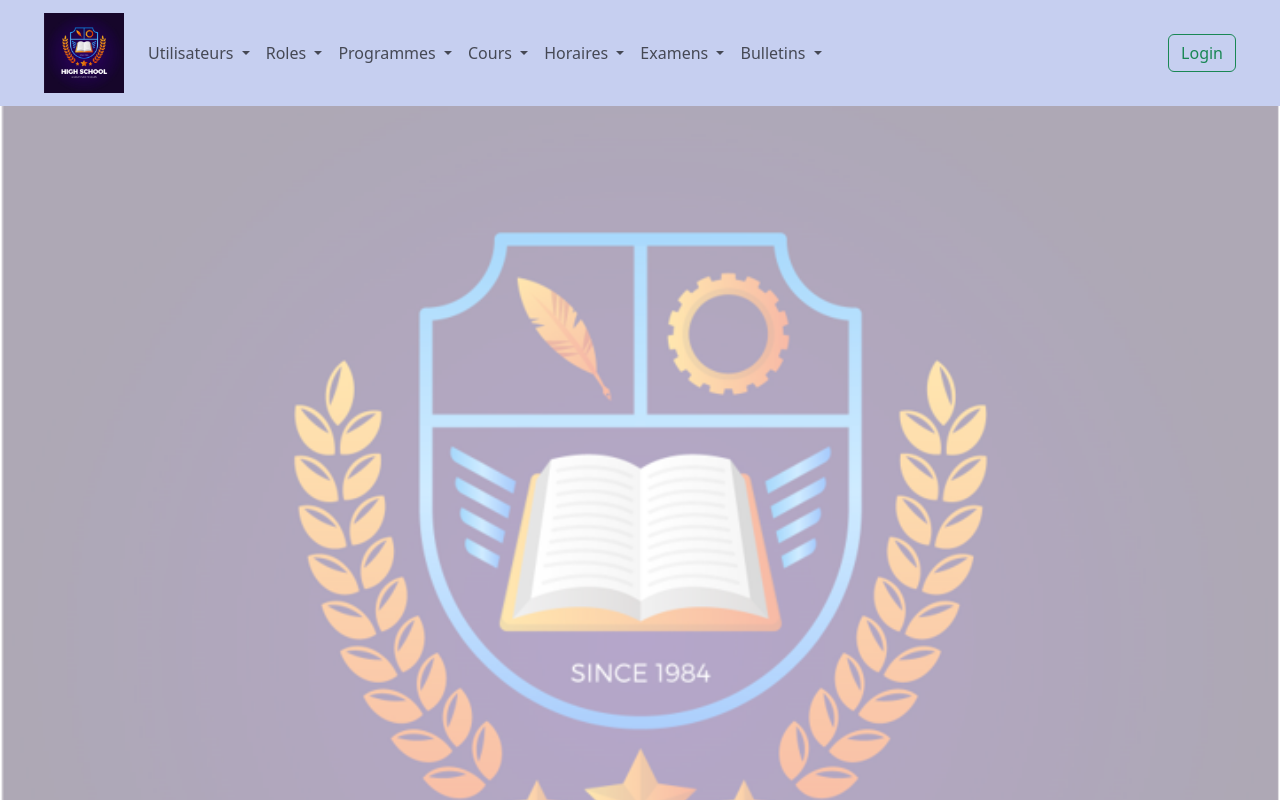
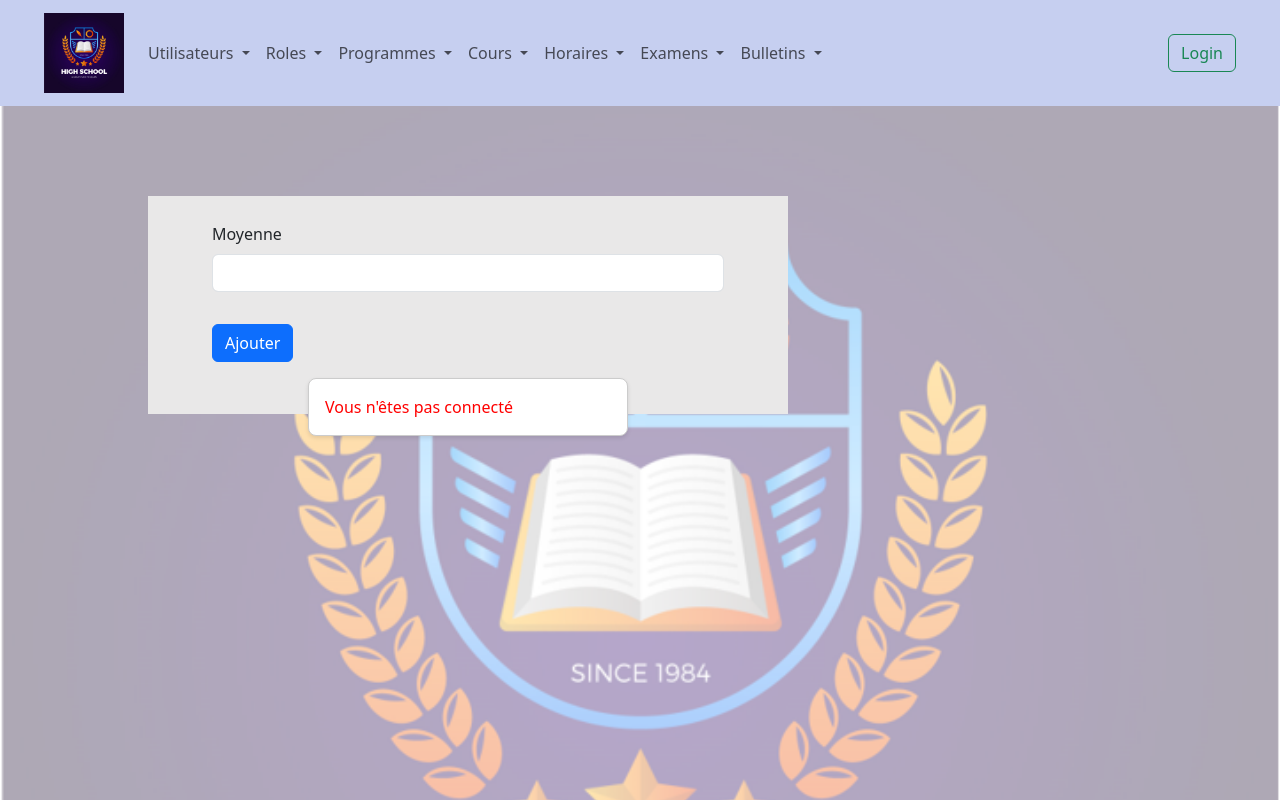
Before and after one commit to carolinaarantes/Projet_Code_FrontEnd, a Vue app: page /bulletins/ajout in a window 1280 px wide. Before the commit this address had no page. Built offline with nearby package versions, Linux system fonts and the light colour scheme.

Commit message:
Correction ajouterBulletin

```diff
--- a/src/components/bulletins/AjouterBulletin.vue
+++ b/src/components/bulletins/AjouterBulletin.vue
@@ -1,35 +1,179 @@
 <template>
     <div>
-        <form @submit.prevent="soumettre" style="height: 17vw; margin-left: 10vw;">
+        <form @submit.prevent="soumettre" class="form-container" id="bulletin-form">
             <div class="mb-3">
-                <label for="moyenne" class="moyenneBulletin" style="margin-top: 2vw;">Moyenne</label>
-                <div class="moyenneBulletin">
-                    <input :style="{border:error('moyenne')?'1px solid red':''}" type="text"  v-model="bulletin.moyenne" style="width: 40vw;"> /*class="form-control" id="moyenne"*/
+                <label for="moyenne" class="form-label" id="label-moyenne">Moyenne</label>
+                <input :style="{ border: error.moyenne ? '2px solid red' : '', outline: 'none' }" type="text" class="form-control" v-model="bulletin.moyenne" id="moyenneInput" required>
+                <div v-if="error.moyenne" class="error-message">{{ error.moyenne }}</div>
+            </div>
+
+            <button type="submit" class="btn btn-primary" id="role-submit-btn">Ajouter</button>
+
+            <div v-if="!estConnecte" id="non-connecte-message-container">
+                <div id="non-connecte-message-box">
+                    <p>Vous n'êtes pas connecté</p>
                 </div>
             </div>
 
-            <button type="submit" class="btn btn-primary" style="margin-left: 5vw;">Ajouter</button>
+            <div v-if="!peuxAccederProfil" id="non-admin-message-container">
+                <div id="non-admin-message-box">
+                    <p>Vous n'êtes pas administrateur donc vous n'avez pas accès à la création d'un bulletin.</p>
+                </div>
+            </div>
         </form>
     </div>
 </template>
 
+
 <script setup>
-import { ref, reactive } from 'vue';
+import { ref, reactive, watchEffect } from 'vue';
 import { useRouter } from 'vue-router';
 import useBulletin from '../../services/serviceBulletin';
+
 const router = useRouter()
 const { ajouterBulletin } = useBulletin()
+const utilisateur = ref({});
+const isAdmin = ref(true);
+const peuxAccederProfil = ref(true);
 
 const bulletin = ref({
     moyenne: ''
 })
 
+const error = ref({
+    moyenne: ''
+})
+
+const moyenneRegex = /^\d+(\.\d{0,2})?$/
+
+//Fonction pour verifier que tout le formulaire est valide
+const valider = bulletin => {
+
+//Validation de chaque champ pour afficher le bon message en cas d'erreur
+for (let champ in bulletin) {
+    validerChamp(champ, bulletin)
+}
+
+if (bulletin.moyenne !== '' && !moyenneRegex.test(bulletin.moyenne)) {
+    return false;
+  }
+  return true;
+};
+
+//Fonction utiliser pour valider un champ donne
+const validerChamp = (champ, bulletin) => {
+  switch (champ) {
+    case 'moyenne':
+      if (bulletin[champ] !== '' && !moyenneRegex.test(bulletin[champ])) {
+        error.value[champ] = 'La moyenne doit être un nombre decimal ne contenant aucune lettre.';
+      } else {
+        error.value[champ] = '';
+      }
+      break;
+  }
+};
+
+
+// Voir les erreurs de validation en temps reel
+watchEffect(() => {
+  validerChamp('moyenne', bulletin.value);
+});
+
 const soumettre = () => {
+
     console.log('bulletin', bulletin.value)
+
+    isAdmin.value = utilisateur.value.role === 'administration';
+    peuxAccederProfil.value = isAdmin.value;
+
+    //Ne pas soumettre le formulaire si tous les champs ne sont pas valides
+    if (!valider(bulletin.value)) return
+
     ajouterBulletin(bulletin.value).then(() => {
         router.push('/')
-    }).catch(err => console.log("Probleme lors de l'ajout du bulletin", err))
+
+    }).catch(err => {
+        console.log("Problème lors de l'ajout du bulletin", err)
+
+        //En cas d'erreurs au backend, recuperer les erreurs provenant du backend et les afficher sur le formulaire
+        const backendErrors = err.response.data.errors
+        //Creer un objet pour mettre les erreurs du backend dans le meme format que la variable errors (declares plus haut)
+        const backendError = {}
+
+        if (Array.isArray(backendErrors)) {
+            for (let error of backendErrors) {
+                backendError[error.path] = error.msg;
+            }
+        } else {
+
+            console.error("Backend errors format is not as expected:", backendErrors);
+        }
+        // Copier les erreurs du backend mises en forme dans la variable errors
+        error.value = { ...error.value, ...backendError }
+
+    })
 }
 </script>
 
-<style lang="scss" scoped></style>
+<style scoped>
+.form-container {
+    height: 17vw;
+    margin-left: 10vw;
+}
+
+#label-moyenne {
+    width: 40vw;
+    margin-top: 2vw;
+}
+
+.error-message {
+  color: red;
+  margin-top: 0.5vw;
+}
+
+#moyenneInput {
+    width:  40vw;
+    box-sizing: border-box;
+}
+
+.btn-primary{
+    margin-left: 5vw;
+    margin-top: 1em;
+}
+
+#non-admin-message-container {
+    margin-top: 1em;
+    margin-left: 10em;
+    margin-right: 10em;
+}
+
+#non-admin-message-box {
+    background-color: white;
+    padding: 1em;
+    border: 1px solid #ccc;
+    border-radius: 8px;
+    box-shadow: 0 2px 4px rgba(0, 0, 0, 0.1);
+}
+
+#non-admin-message-box p {
+    margin: 0;
+    color: red;
+}
+#non-connecte-message-container {
+    margin-top: 1em;
+    margin-left: 10em;
+    margin-right: 10em;
+}
+
+#non-connecte-message-box{
+    background-color: white;
+    padding: 1em;
+    border: 1px solid #ccc;
+    border-radius: 8px;
+    box-shadow: 0 2px 4px rgba(0, 0, 0, 0.1);
+}
+#non-connecte-message-box p {
+    margin: 0;
+    color: red;
+}
+</style>
```
